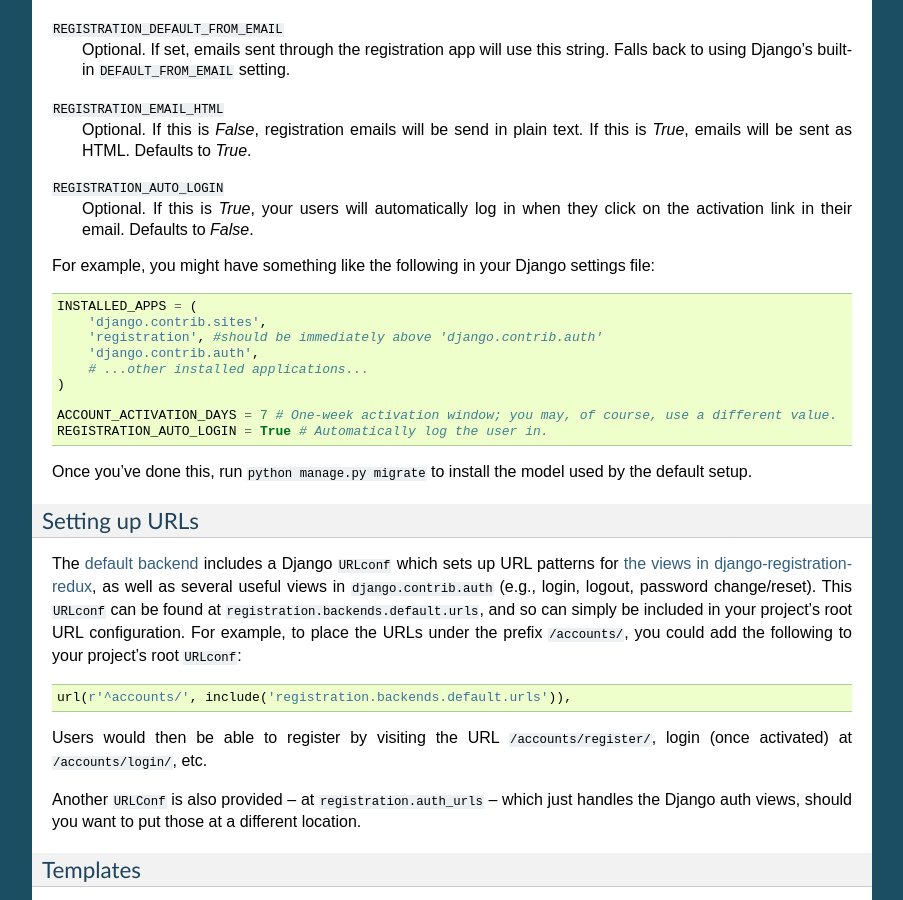
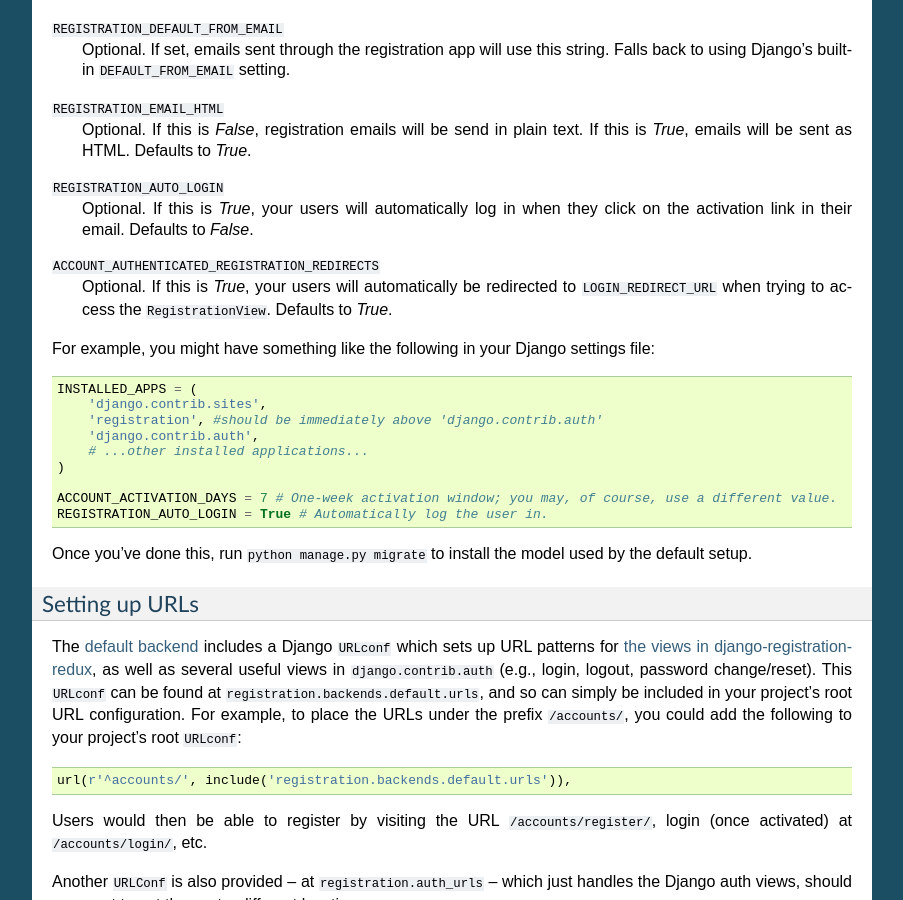
Before and after one commit to macropin/django-registration, a Sphinx documentation site: the page built from docs/quickstart.rst, in a window 1280 px wide and 900 px high, scrolled down 2035 px. Shown: the whole window, without its empty margins (198-1101 px from the left). Built offline with Sphinx 7.4.7, drawn with Linux system fonts in a browser that asks for light colours; pages that are not in the unit, such as notebooks, are missing from menus.

Commit message:
Add docs, fix bug where LOGIN_REDIRECT_URL always used

```diff
--- a/docs/quickstart.rst
+++ b/docs/quickstart.rst
@@ -153,6 +153,11 @@ your project, and specifying one additional setting:
 ``REGISTRATION_AUTO_LOGIN``
     Optional. If this is `True`, your users will automatically log in when they
     click on the activation link in their email. Defaults to `False`.
+
+``ACCOUNT_AUTHENTICATED_REGISTRATION_REDIRECTS``
+    Optional. If this is `True`, your users will automatically be
+    redirected to ``LOGIN_REDIRECT_URL`` when trying to access the
+    ``RegistrationView``. Defaults to `True`.
 
 For example, you might have something like the following in your
 Django settings file::
```
Also changed, not shown: 1 other file.
